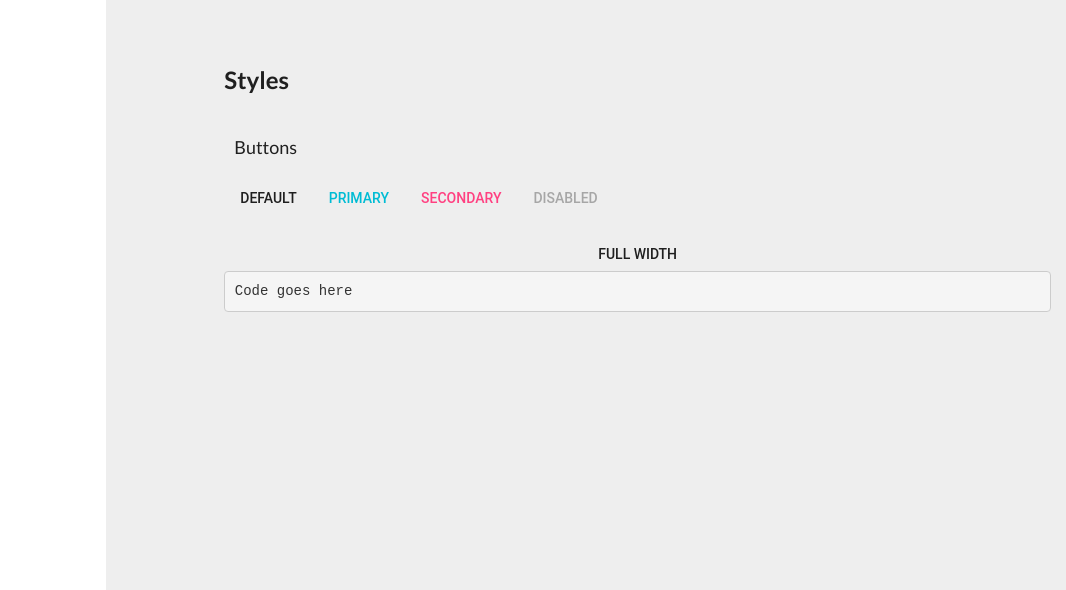
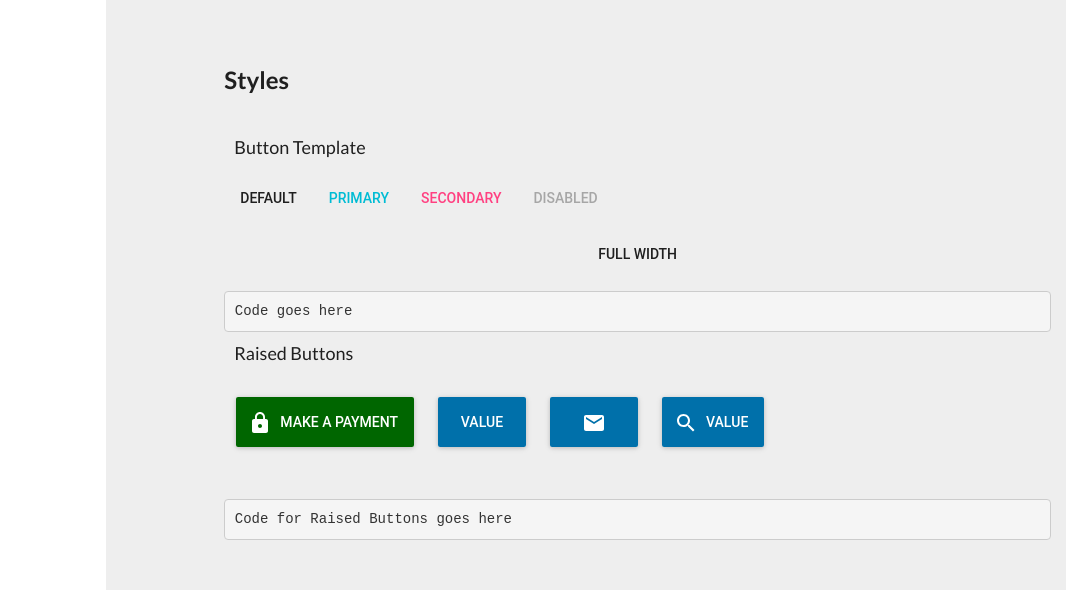
Before and after one commit to vaishr/ui_lib, a React app: page / in a window 1280 px wide. Shown: the top 590 px of the page, 214-1280 px from the left. Built offline with nearby package versions, Linux system fonts and the light colour scheme.

Commit message:
add large button templates

```diff
--- a/app.js
+++ b/app.js
@@ -1,4 +1,3 @@
-
 
 $(document).ready(function () {
     $('.nav ul li:first').addClass('active');
--- a/app/components/FlatButtonExampleSimple.js
+++ b/app/components/FlatButtonExampleSimple.js
@@ -3,7 +3,7 @@ import FlatButton from 'material-ui/FlatButton';
 
 const FlatButtonExampleSimple = () => (
   <div>
-  	<h3 className="section-subtitle">Buttons</h3>
+  	<h3 className="section-subtitle">Button Template</h3>
     <FlatButton label="Default" />
     <FlatButton label="Primary" primary={true} />
     <FlatButton label="Secondary" secondary={true} />
--- /dev/null
+++ b/app/components/RaisedButtonExampleSimple.js
@@ -0,0 +1,47 @@
+import React from 'react';
+import RaisedButton from 'material-ui/RaisedButton';
+import Lock from 'material-ui/svg-icons/action/lock';
+import Email from 'material-ui/svg-icons/communication/email';
+import LeftArrow from 'material-ui/svg-icons/hardware/keyboard-arrow-right';
+import Search from 'material-ui/svg-icons/action/search';
+
+const style = {
+  margin: 12,
+  height: 50
+};
+
+const RaisedButtonExampleSimple = () => (
+  <div>
+    <h3 className="section-subtitle">Raised Buttons</h3>
+     <RaisedButton
+      label="Make a Payment"
+      labelColor="#ffffff"
+      backgroundColor="#006600"
+      icon={<Lock />}
+      style={style}
+    />
+    <RaisedButton
+      label="Value"
+      labelColor="#ffffff"
+      backgroundColor="#0070AA"
+      style={style} />
+    <RaisedButton
+      labelColor="#ffffff"
+      backgroundColor="#0070AA"
+      icon={<Email />}
+      style={style}
+    />
+      <RaisedButton
+      icon={<Search />}
+      label="Value"
+      labelColor="#ffffff"
+      backgroundColor="#0070AA"
+      style={style}
+    />
+    <br />
+    <br />
+    <pre>Code for Raised Buttons goes here</pre>
+  </div>
+);
+
+export default RaisedButtonExampleSimple;
--- a/app/index.js
+++ b/app/index.js
@@ -2,10 +2,12 @@ import React from 'react';
 import ReactDOM from 'react-dom';
 import MuiThemeProvider from 'material-ui/styles/MuiThemeProvider';
 import FlatButtonExampleSimple from './components/FlatButtonExampleSimple';
+import RaisedButtonExampleSimple from './components/RaisedButtonExampleSimple';
 
 const App = () => (
   <MuiThemeProvider>
     <FlatButtonExampleSimple />
+    <RaisedButtonExampleSimple />
   </MuiThemeProvider>
   );
 
--- a/styles.css
+++ b/styles.css
@@ -44,5 +44,10 @@ img.logo {
 .section-subtitle {
 	font-weight: 400;
 	padding-left: 10px;
+	margin-top: 40px;
 	margin-bottom: 20px;
 }
+
+pre {
+	margin-top: 20px;
+}
```
Also changed, not shown: 3 other files.
